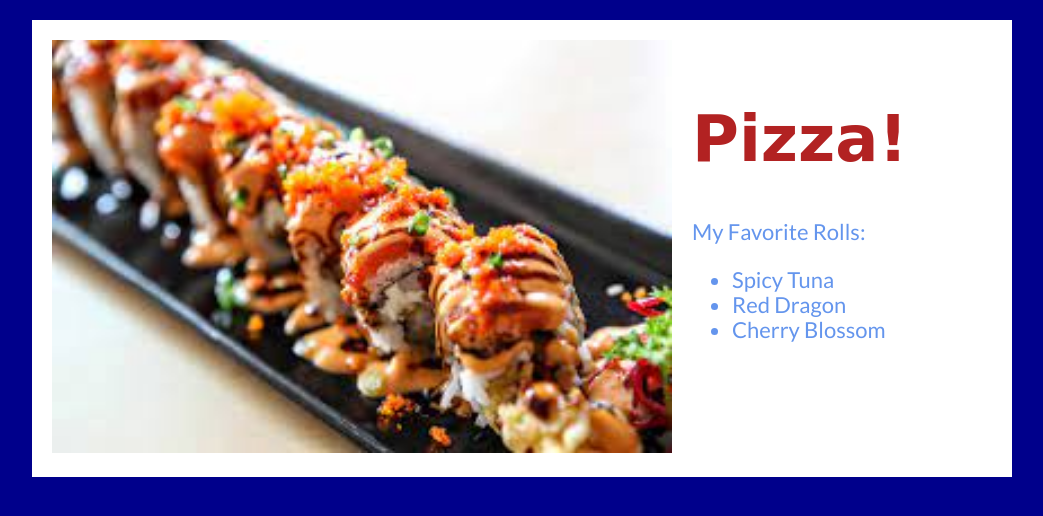
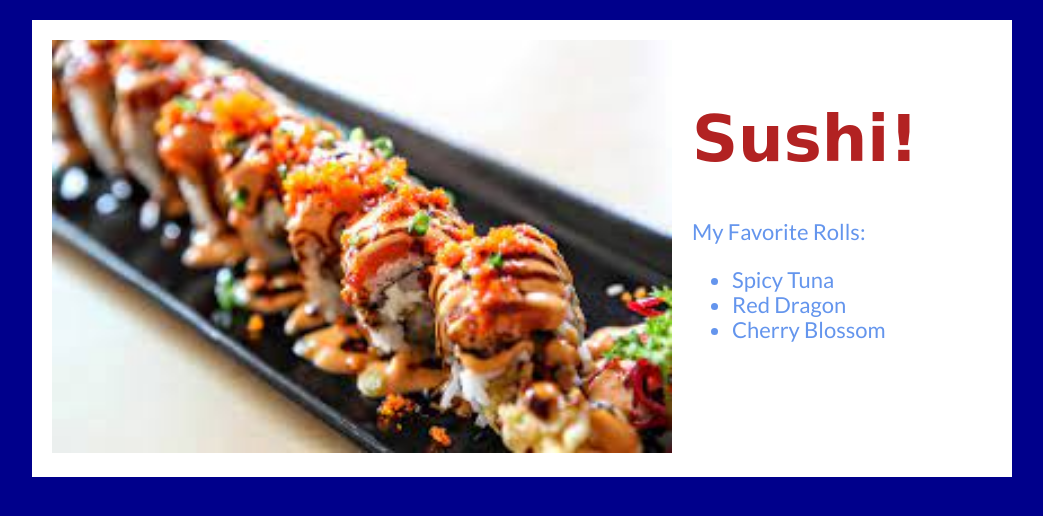
Before and after one commit to MeganEGallagher/pizza-me, a plain HTML site: page index.html in a window 1280 px wide. Shown: the whole page, without its empty margins (118-1161 px from the left). Drawn offline with nearby package versions, Linux system fonts and the light colour scheme; a web font is replaced by a local one.

Commit message:
Changed image and title to sushi

```diff
--- a/index.html
+++ b/index.html
@@ -19,7 +19,7 @@
     <img src="images/sushi.jpeg" alt="Sushi Roll." />
   </div>
   <div class="textContainer">
-    <h1>Pizza!</h1>
+    <h1>Sushi!</h1>
     <p>My Favorite Rolls: </p>
     <ul>
       <li>Spicy Tuna</li>
```
Also changed, not shown: 1 other file.
